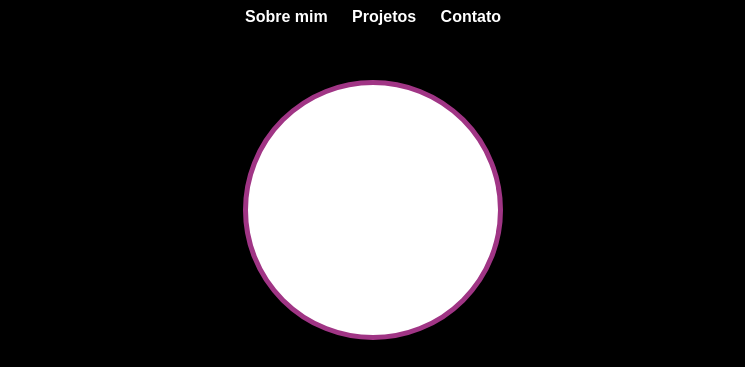
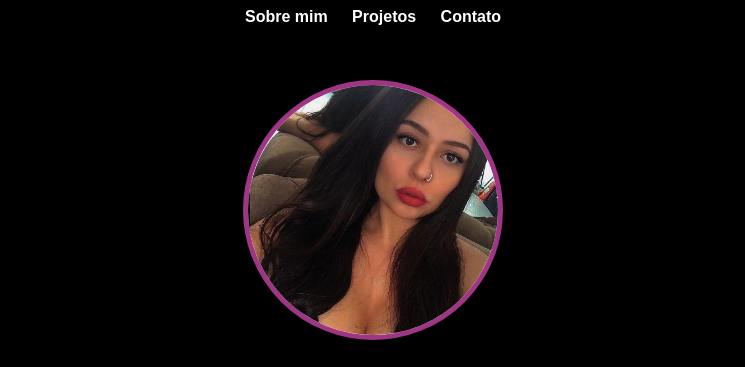
Before and after one commit to carolinemartinsp/carolA2, a plain HTML site: page index3.html in a window 1280 px wide. Shown: the top 367 px of the page, without its empty margins (267-1012 px from the left). Drawn offline with Linux system fonts and the light colour scheme.

Commit message:
Update index3.html

```diff
--- a/index3.html
+++ b/index3.html
@@ -18,7 +18,7 @@
   </nav>
 
   <br><br><br>
-        <img src="./imagem/img/foto.jpeg" alt="perfil">
+        <img src="./foto.jpeg" alt="perfil">
         <h1>Entre em Contato!</h1>
 
         <form>
```
